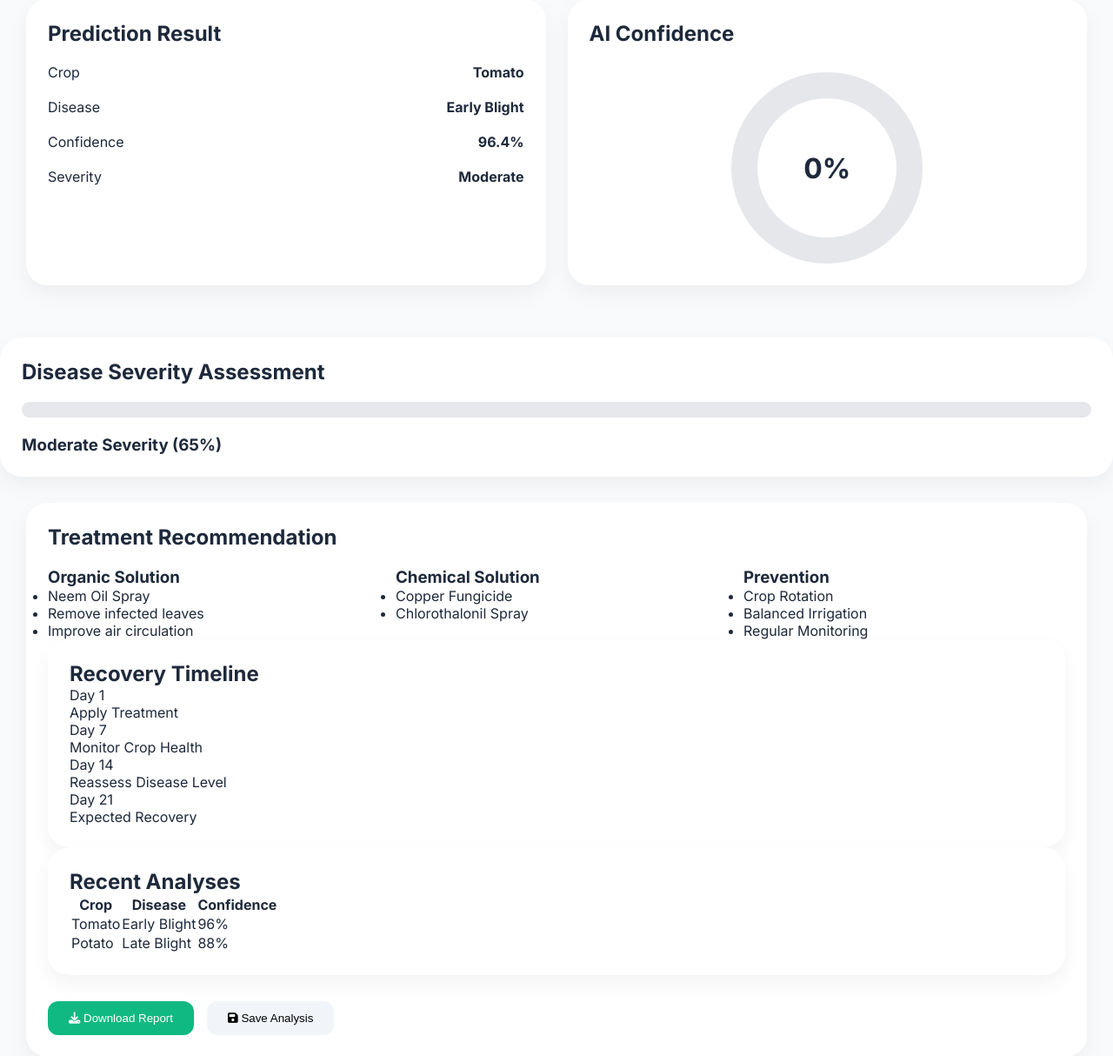
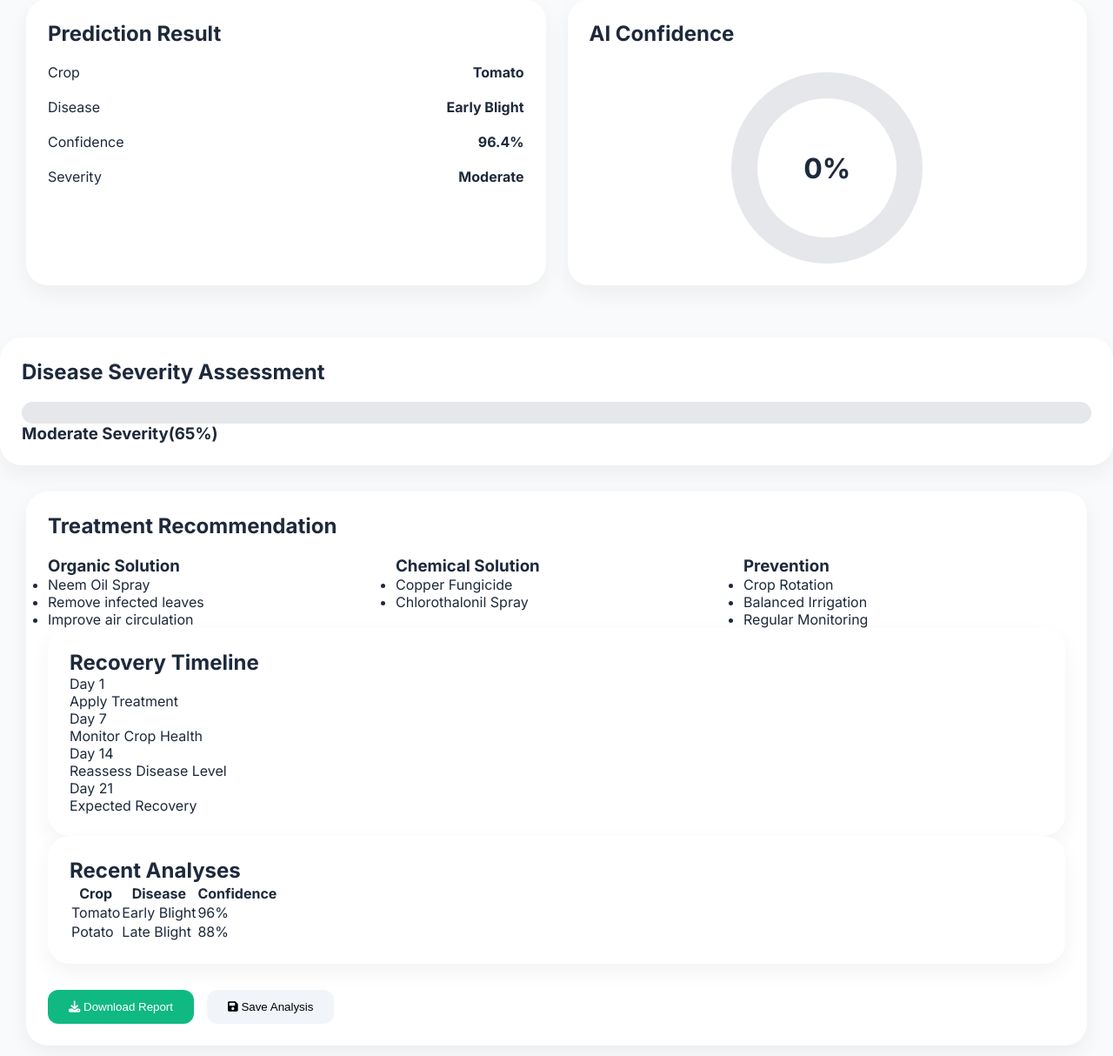
Before and after one commit to riyajayswar/smart_crop-_disease_detection_system, a Flask app: page /detect in a window 1280 px wide. Shown: the part 1771-2985 px from the top of the page at 87% size. Run offline with Flask 3, Linux system fonts and the light colour scheme.

Commit message:
Added Severinity features in the Detection Page

```diff
--- a/webapp/static/css/detection.css
+++ b/webapp/static/css/detection.css
@@ -452,17 +452,16 @@
 
     height:100%;
 
-    border-radius:50px;
-
-    background:
-    linear-gradient(
+    background:linear-gradient(
         90deg,
         #10b981,
         #facc15,
         #ef4444
     );
 
-    transition:2s;
+    border-radius:50px;
+
+    transition:2s ease;
 }
 
 .severity-labels{
@@ -520,3 +519,36 @@
 
     align-items:center;
 }
+/* Disease Severity Assessment */
+
+.severity-card{
+
+    margin-top:30px;
+}
+
+.severity-bar{
+
+    width:100%;
+
+    height:22px;
+
+    background:#e5e7eb;
+
+    border-radius:50px;
+
+    overflow:hidden;
+
+    margin:20px 0;
+}
+.severity-bar .severity-fill{
+
+    width:0%;
+
+    height:100%;
+
+    background:#facc15;
+
+    border-radius:50px;
+
+    transition:2s ease;
+}
--- a/webapp/static/js/detection.js
+++ b/webapp/static/js/detection.js
@@ -165,6 +165,48 @@
     document.getElementById("severity").innerText =
     data.severity;
 
+    const assessmentFill =
+    document.getElementById(
+        "assessmentFill"
+    );
+
+    const severityLabel =
+    document.getElementById("severityLabel");
+
+    if(assessmentFill){
+
+        if(data.severity === "Low"){
+
+            assessmentFill.style.width = "30%";
+            assessmentFill.style.background = "#10b981";
+
+            severityLabel.innerText =
+            "Low Severity (30%)";
+
+        }
+
+        else if(data.severity === "Moderate"){
+
+            assessmentFill.style.width = "65%";
+            assessmentFill.style.background = "#facc15";
+
+            severityLabel.innerText =
+            "Moderate Severity (65%)";
+
+        }
+
+        else{
+
+            assessmentFill.style.width = "100%";
+            assessmentFill.style.background = "#ef4444";
+
+            severityLabel.innerText =
+            "High Severity (100%)";
+
+        }
+
+    }
+
     /* AI Confidence Gauge */
 
     const gauge =
--- a/webapp/templates/detection.html
+++ b/webapp/templates/detection.html
@@ -331,17 +331,19 @@
         Disease Severity Assessment
     </h2>
 
-    <div class="severity-bar">
-
-        <div class="severity-fill"></div>
-
+    <div class="severity-meter">
+        <div
+            id="assessmentFill"
+            class="severity-fill">
+        </div>
     </div>
 
-    <h3>
-        Moderate Severity (65%)
+    <h3 id="severityLabel">
+        Moderate Severity(65%)
     </h3>
 
 </div>
+
 
 <!-- Treatment Recommendation -->
 
```
